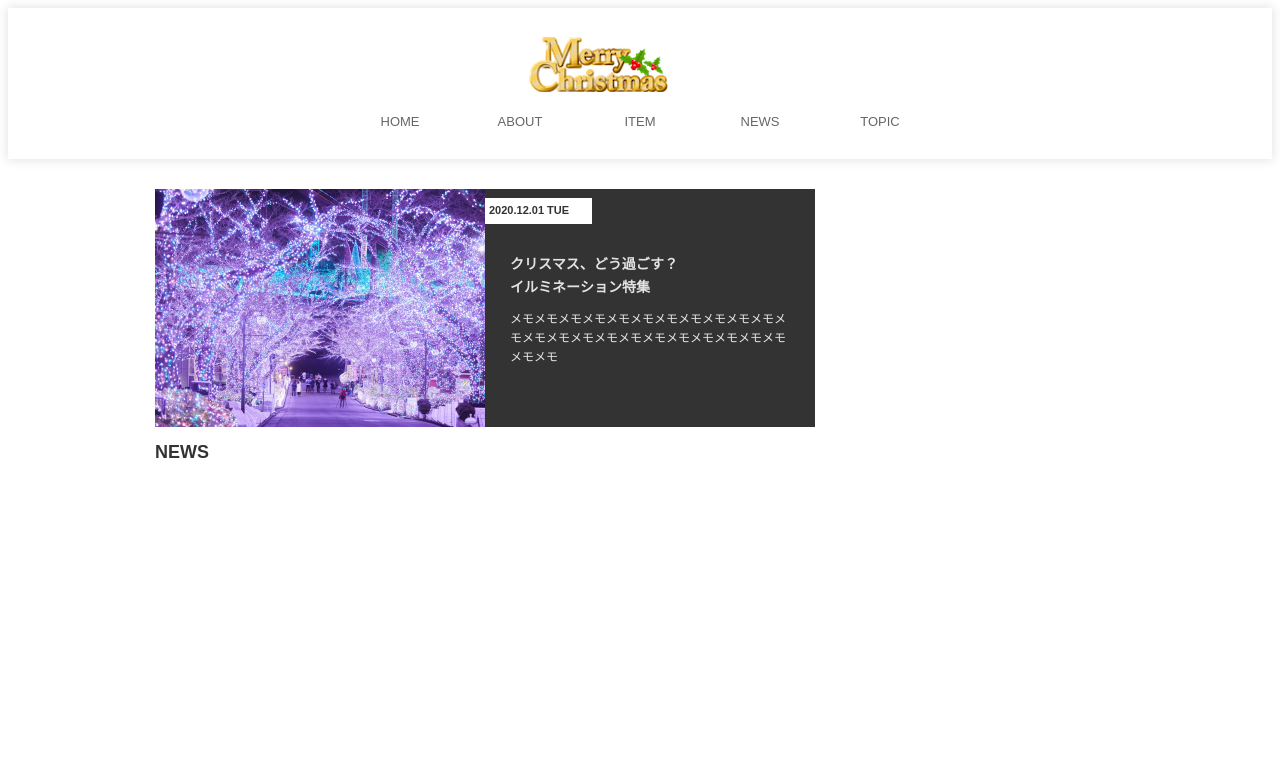
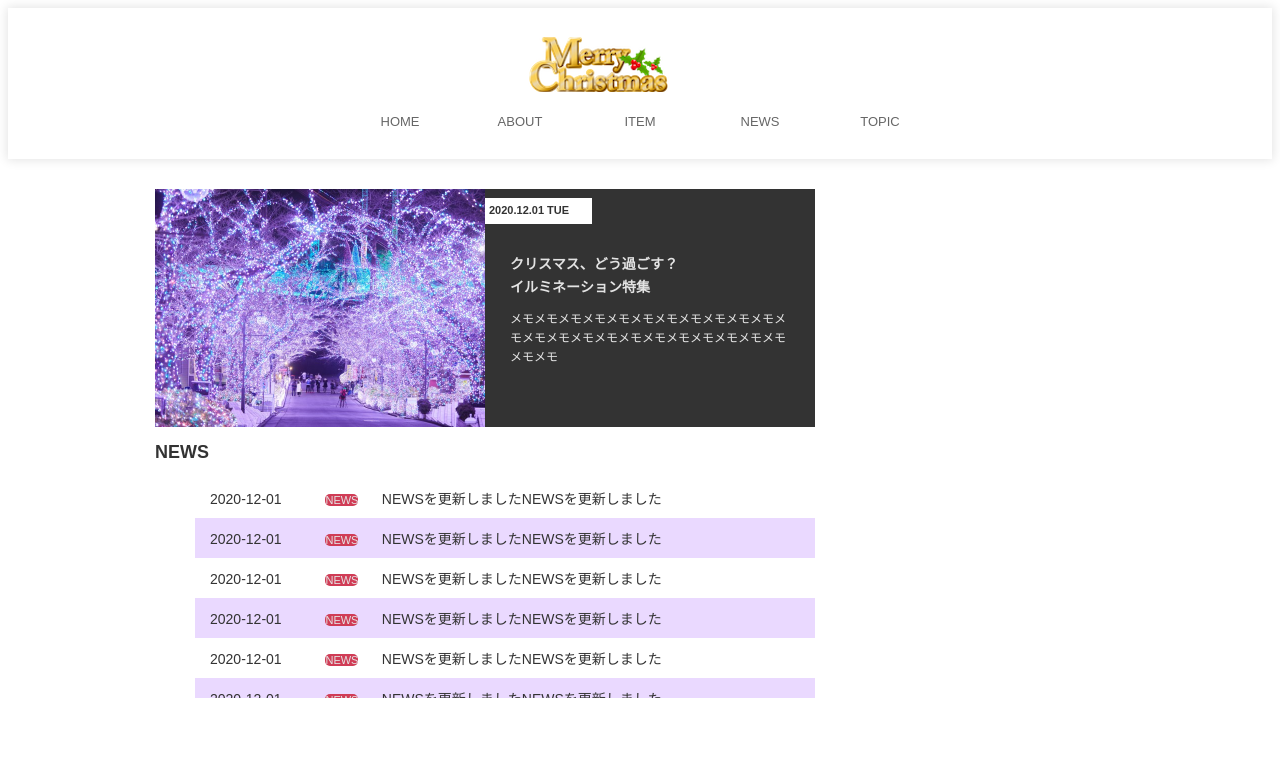
Before and after one commit to maip0902/front-introduction, a website: page src/index.html in a window 1280 px wide. Drawn offline with Linux system fonts and the light colour scheme.

Commit message:
リストの実装

```diff
--- a/src/index.html
+++ b/src/index.html
@@ -21,7 +21,7 @@
         </header>
         <div class="wrapper">
             <main class="main">
-                <a>
+                <a href="#">
                     <div class="hot-topic">
                         <img class="hot-topic-image" src="../images/topic.jpg">
                         <div class="content">
@@ -33,7 +33,43 @@
                 </a>
                 <h2>NEWS</h2>
                 <div class="news">
-
+                    <ul class="scroll-list">
+                        <li class="scroll-item">
+                            <time class="news-date">2020-12-01</time>
+                            <span class="category">NEWS</span>
+                            <span class="title">NEWSを更新しましたNEWSを更新しました</span>
+                        </li>
+                        <li class="scroll-item">
+                            <time class="news-date">2020-12-01</time>
+                            <span class="category">NEWS</span>
+                            <span class="title">NEWSを更新しましたNEWSを更新しました</span>
+                        </li>
+                        <li class="scroll-item">
+                            <time class="news-date">2020-12-01</time>
+                            <span class="category">NEWS</span>
+                            <span class="title">NEWSを更新しましたNEWSを更新しました</span>
+                        </li>
+                        <li class="scroll-item">
+                            <time class="news-date">2020-12-01</time>
+                            <span class="category">NEWS</span>
+                            <span class="title">NEWSを更新しましたNEWSを更新しました</span>
+                        </li>
+                        <li class="scroll-item">
+                            <time class="news-date">2020-12-01</time>
+                            <span class="category">NEWS</span>
+                            <span class="title">NEWSを更新しましたNEWSを更新しました</span>
+                        </li>
+                        <li class="scroll-item">
+                            <time class="news-date">2020-12-01</time>
+                            <span class="category">NEWS</span>
+                            <span class="title">NEWSを更新しましたNEWSを更新しました</span>
+                        </li>
+                        <li class="scroll-item">
+                            <time class="news-date">2020-12-01</time>
+                            <span class="category">NEWS</span>
+                            <span class="title">NEWSを更新しましたNEWSを更新しました</span>
+                        </li>
+                    </ul>
                 </div>
                 <div class="articles"></div>
             </main>
--- a/src/sass/style.scss
+++ b/src/sass/style.scss
@@ -116,6 +116,43 @@ a {
             }
         }
     }
+
+    .news {
+        .scroll-list {
+            height: 220px;
+            overflow-y: auto;
+
+            .scroll-item {
+                list-style: none;
+                padding: 10px 15px;
+
+                .news-date {
+                    display: inline-block;
+                    font-size: 1.4rem;
+                    width: 19%;
+                }
+
+                .category {
+                    display: inline-block;
+                    background-color: #d03c56;
+                    color: #e3e3e3;
+                    font-size: 1.1rem;
+                    border-radius: 5px;
+                }
+
+                .title {
+                    font-size: 1.4rem;
+                    padding-left: 20px;
+                    width: 80%
+                }
+            }
+
+            .scroll-item:nth-of-type(2n) {
+                display: block;
+                background-color: #EAD9FF;
+            }
+        }
+    }
 }
 
 .side-menu {
```
Also changed, not shown: src/dist/style.css, 1 other file.
